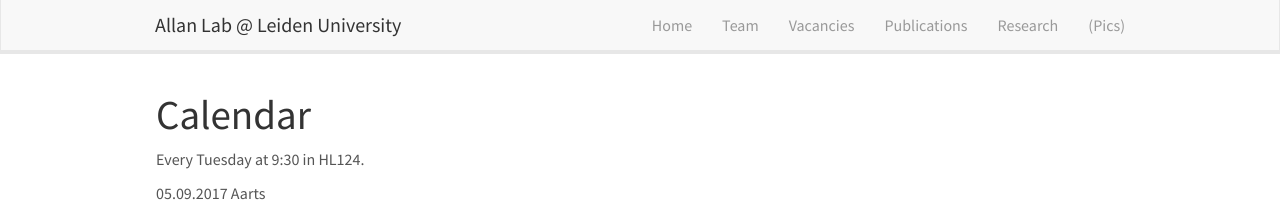
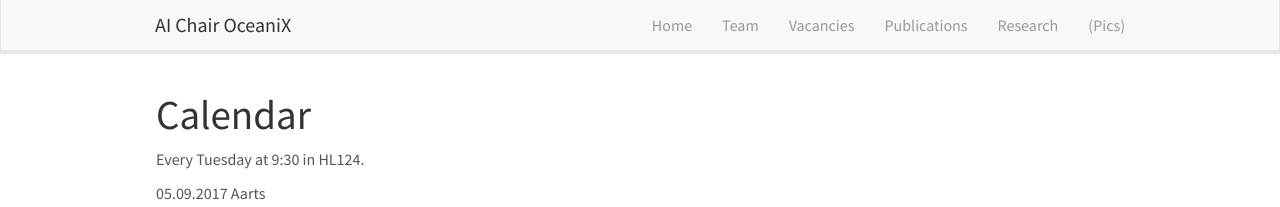
Before and after one commit to CIA-Oceanix/CIA-Oceanix.github.io, a Jekyll site: the page built from _pages/mini_lecture_series.md, in a window 1280 px wide. Shown: the top 207 px of the page. Built offline with Jekyll 4.4.1, drawn with Linux system fonts in a browser that asks for light colours; nearby versions of some CDN libraries.

Commit message:
Update header.html

```diff
--- a/_includes/header.html
+++ b/_includes/header.html
@@ -8,7 +8,7 @@
 		<span class="icon-bar"></span>
 	  </button>
 
-    <a class="navbar-brand" href="{{ site.url }}{{ site.baseurl }}/">Allan Lab @ Leiden University</a>
+    <a class="navbar-brand" href="{{ site.url }}{{ site.baseurl }}/">AI Chair OceaniX</a>
 	</div>
 	<div class="collapse navbar-collapse" id="navbar-collapse-1">
 	  <ul class="nav navbar-nav navbar-right">
```
